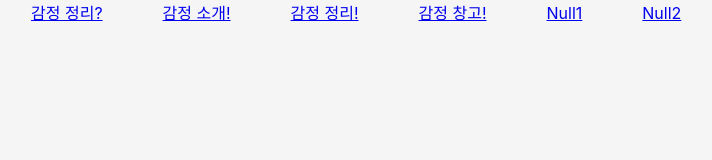
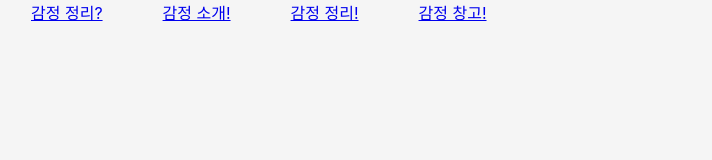
Before and after one commit to PraiseTheSunSola/emotion-project, a React (Create React App) app: page / in a window 1280 px wide. Shown: the top 160 px of the page, without its empty margins (59-771 px from the left). Built offline with nearby package versions, Linux system fonts and the light colour scheme.

Commit message:
내용 추가

```diff
--- a/package.json
+++ b/package.json
@@ -6,7 +6,7 @@
     "@testing-library/jest-dom": "^5.16.5",
     "@testing-library/react": "^13.4.0",
     "@testing-library/user-event": "^13.5.0",
-    "framer-motion": "^10.12.17",
+    "framer-motion": "^10.12.18",
     "react": "^18.2.0",
     "react-dom": "^18.2.0",
     "react-router-dom": "^6.14.0",
--- a/src/Project/Emotion.js
+++ b/src/Project/Emotion.js
@@ -4,8 +4,6 @@ import { Regulation } from "./Regulation";
 import { Introduction } from "./Introduction";
 import { Processing } from "./Processing";
 import { Warehouse } from "./Warehouse";
-import { Null1 } from "./Null1";
-import { Null2 } from "./Null2";
 import { BrowserRouter, Route, Routes } from "react-router-dom";
 
 export function Emotion() {
@@ -18,8 +16,6 @@ export function Emotion() {
             <Route path="/Introduction" element={<Introduction />} />
             <Route path="/Processing" element={<Processing />} />
             <Route path="/Warehouse" element={<Warehouse />} />
-            <Route path="/Null1" element={<Null1 />} />
-            <Route path="/Null2" element={<Null2 />} />
           </Route>
         </Routes>
       </BrowserRouter>
--- a/src/Project/Navbar.js
+++ b/src/Project/Navbar.js
@@ -15,8 +15,6 @@ export function Navbar() {
         <Item to="/Introduction">감정 소개!</Item>
         <Item to="/Processing">감정 정리!</Item>
         <Item to="/Warehouse">감정 창고!</Item>
-        <Item to="/Null1">Null1</Item>
-        <Item to="/Null2">Null2</Item>
       </Home>
       <Outlet />
     </>
--- a/src/Project/Null1.js
+++ /dev/null
@@ -1,7 +0,0 @@
-export function Null1() {
-  return (
-    <>
-      <h1>이곳은 아무것도 아닙니다.</h1>
-    </>
-  );
-}
--- a/src/Project/Null2.js
+++ /dev/null
@@ -1,7 +0,0 @@
-export function Null2() {
-  return (
-    <>
-      <h1>이곳은 아무것도 아닙니다.</h1>
-    </>
-  );
-}
```
Also changed, not shown: 2 other files (tests, documents, lock files or other folders).
